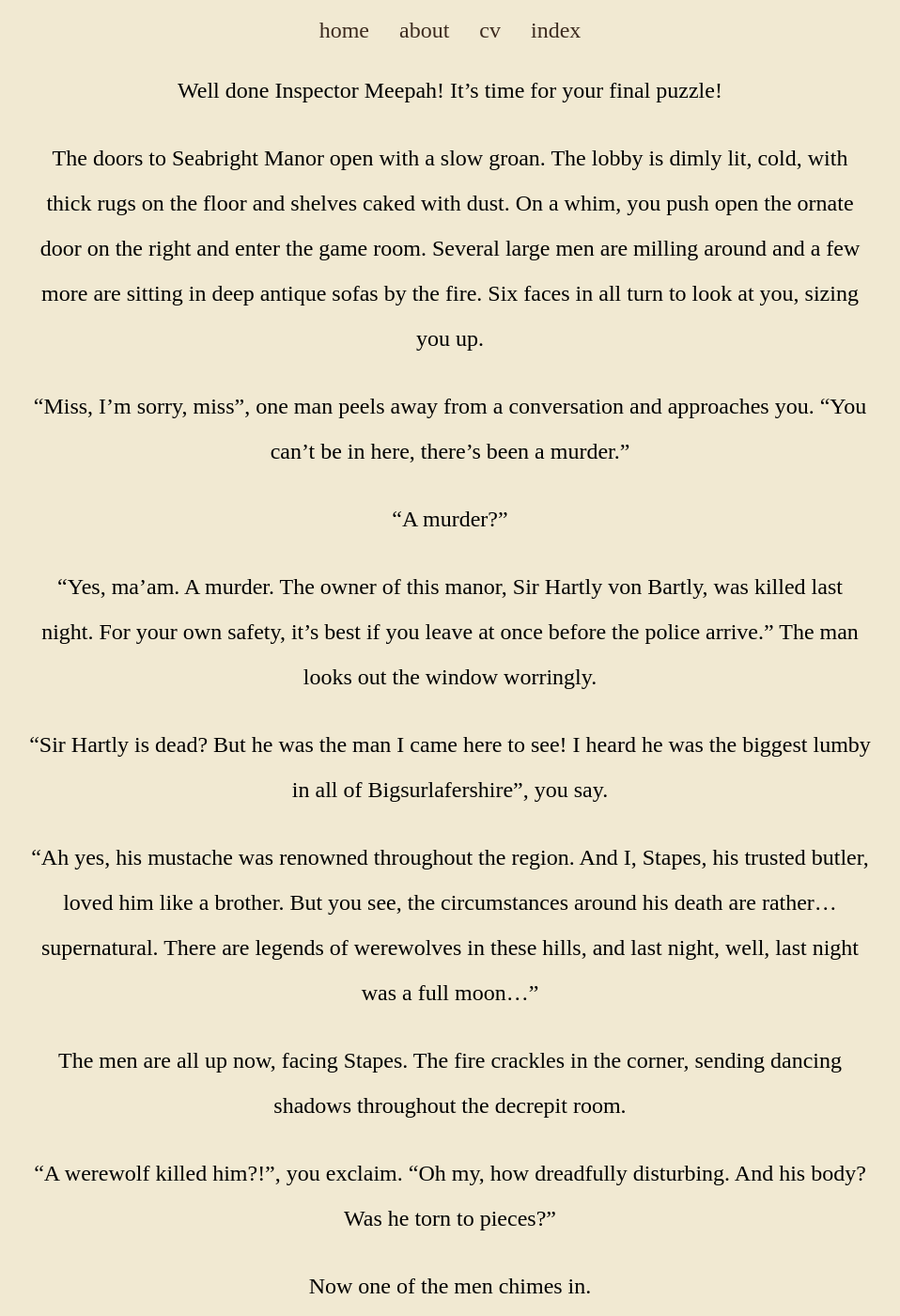
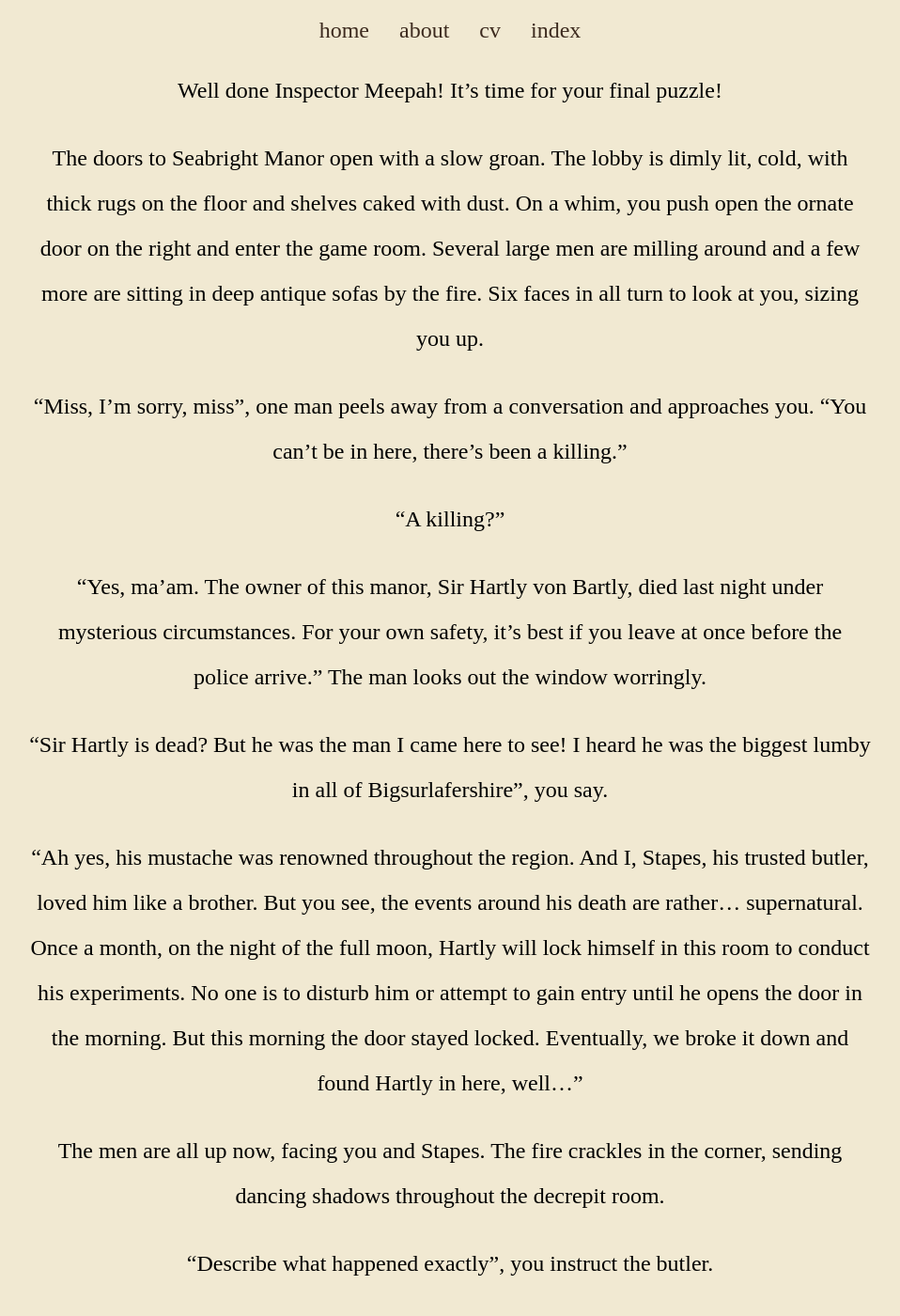
Before and after one commit to keatonelvins/keatonelvins.github.io, a Jekyll site: the page built from taytay.md, in a window 1280 px wide and 1400 px high. Shown: the whole window at 94% size, without its empty margins (161-1119 px from the left). Built offline with Jekyll 4.4.1, drawn with Linux system fonts in a browser that asks for light colours; some web fonts are replaced; some of the changed text lies outside the part shown.

Commit message:
puzzle updates

```diff
--- a/taytay.md
+++ b/taytay.md
@@ -7,25 +7,21 @@ Well done Inspector Meepah! It's time for your final puzzle!
 
 The doors to Seabright Manor open with a slow groan. The lobby is dimly lit, cold, with thick rugs on the floor and shelves caked with dust. On a whim, you push open the ornate door on the right and enter the game room. Several large men are milling around and a few more are sitting in deep antique sofas by the fire. Six faces in all turn to look at you, sizing you up.
 
-“Miss, I’m sorry, miss”, one man peels away from a conversation and approaches you. “You can’t be in here, there’s been a murder.”
+“Miss, I’m sorry, miss”, one man peels away from a conversation and approaches you. “You can’t be in here, there’s been a killing.”
 
-“A murder?”
+“A killing?”
 
-“Yes, ma’am. A murder. The owner of this manor, Sir Hartly von Bartly, was killed last night. For your own safety, it’s best if you leave at once before the police arrive.” The man looks out the window worringly.
+“Yes, ma’am. The owner of this manor, Sir Hartly von Bartly, died last night under mysterious circumstances. For your own safety, it’s best if you leave at once before the police arrive.” The man looks out the window worringly.
 
 “Sir Hartly is dead? But he was the man I came here to see! I heard he was the biggest lumby in all of Bigsurlafershire”, you say.
 
-“Ah yes, his mustache was renowned throughout the region. And I, Stapes, his trusted butler, loved him like a brother. But you see, the circumstances around his death are rather... supernatural. There are legends of werewolves in these hills, and last night, well, last night was a full moon...”
+“Ah yes, his mustache was renowned throughout the region. And I, Stapes, his trusted butler, loved him like a brother. But you see, the events around his death are rather... supernatural. Once a month, on the night of the full moon, Hartly will lock himself in this room to conduct his experiments. No one is to disturb him or attempt to gain entry until he opens the door in the morning. But this morning the door stayed locked. Eventually, we broke it down and found Hartly in here, well...”
 
-The men are all up now, facing Stapes. The fire crackles in the corner, sending dancing shadows throughout the decrepit room.
+The men are all up now, facing you and Stapes. The fire crackles in the corner, sending dancing shadows throughout the decrepit room.
 
-"A werewolf killed him?!", you exclaim. "Oh my, how dreadfully disturbing. And his body? Was he torn to pieces?"
+"Describe what happened exactly", you instruct the butler.
 
-Now one of the men chimes in.
-
-"Just a blow to the head, ma'am. But a frightfully powerful one at that", remarks Craigle.
-
-"A blow to the head, huh", you respond. After a moment's consideration, you continue. "And what was everyone here up to last night?"
+"Well, after he locked the door, I heard him raise the skylight as he always does to let the moonlight in." Stapes yanks on a chain that runs up to the rusty skylight above to illustrate his point. "In the morning,
 
 “Last night, hmm”, starts Boxtodd. “I was in the observatory until very late watching the lunar occultation of Venus. But I had a hard time focusing as I kept hearing music from somewhere.”
 
```
Also changed, not shown: meeps.md (+1 -1 lines).
